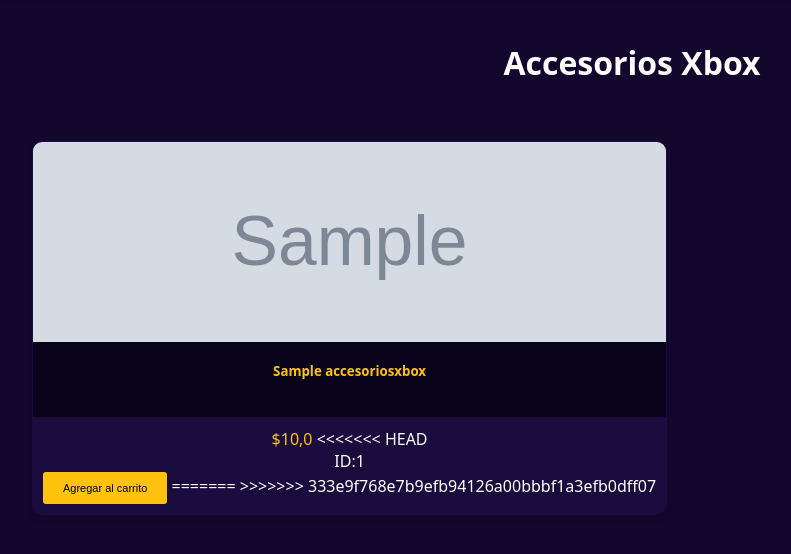
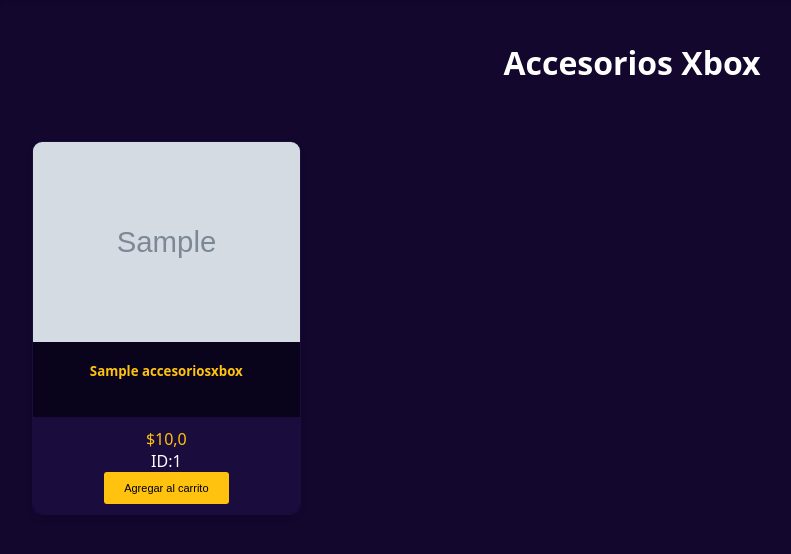
Before and after one commit to StevenGomez020131/Game_Center, a Django app: page /accesoriosxbox/ in a window 1280 px wide. Shown: the part 86-640 px from the top of the page, without its empty margins (8-799 px from the left). Run offline with Django 5.2, Linux system fonts and the light colour scheme; tables that the repository leaves empty hold one stand-in row (values such as "Sample post"); grey boxes marked "Sample" are stand-in pictures.

Commit message:
Describe los cambios realizados y los nuevos archivos añadidos

```diff
--- a/GameCenter/productos/templates/productos/AccesoriosXbox.html
+++ b/GameCenter/productos/templates/productos/AccesoriosXbox.html
@@ -27,13 +27,11 @@
                     <!-- Precio del juego en la parte inferior -->
                     <div class="card-footer text-center">
                         <span class="text-muted">${{ accesorio.precio }}</span>
-<<<<<<< HEAD
+
                         <br/>ID:{{accesorio.id}}
                         <br/>
                         <button type="button" value ="{{accesorio.id}}" class="btn btn-secondary" id="add-cart">Agregar al carrito</button>
-=======
 
->>>>>>> 333e9f768e7b9efb94126a00bbbf1a3efb0dff07
                     </div>
 
                 </div>
```
Also changed, not shown: GameCenter/media/fotos/Call-of-Duty-logo.png (added), GameCenter/media/fotos/comic-logo.png (added), GameCenter/media/fotos/comic-logo_b2v9Isi.png (added), GameCenter/media/fotos/controlplay_7E08BZj.jpeg (added), GameCenter/media/fotos/haooo_17E9xaE.png (added).
